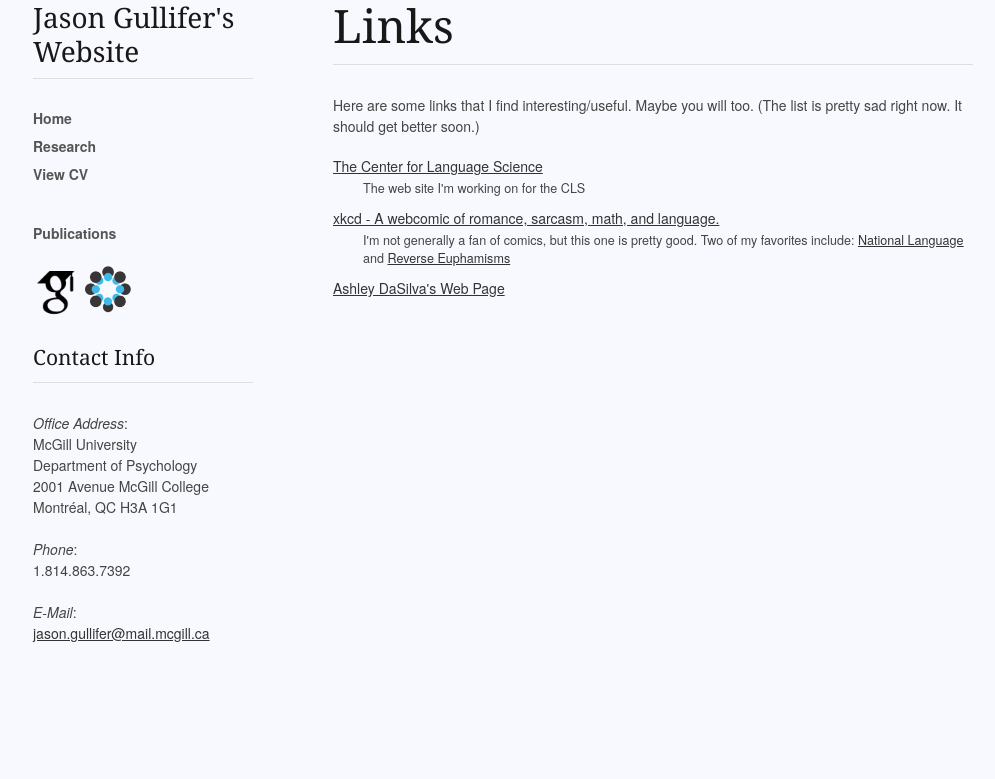
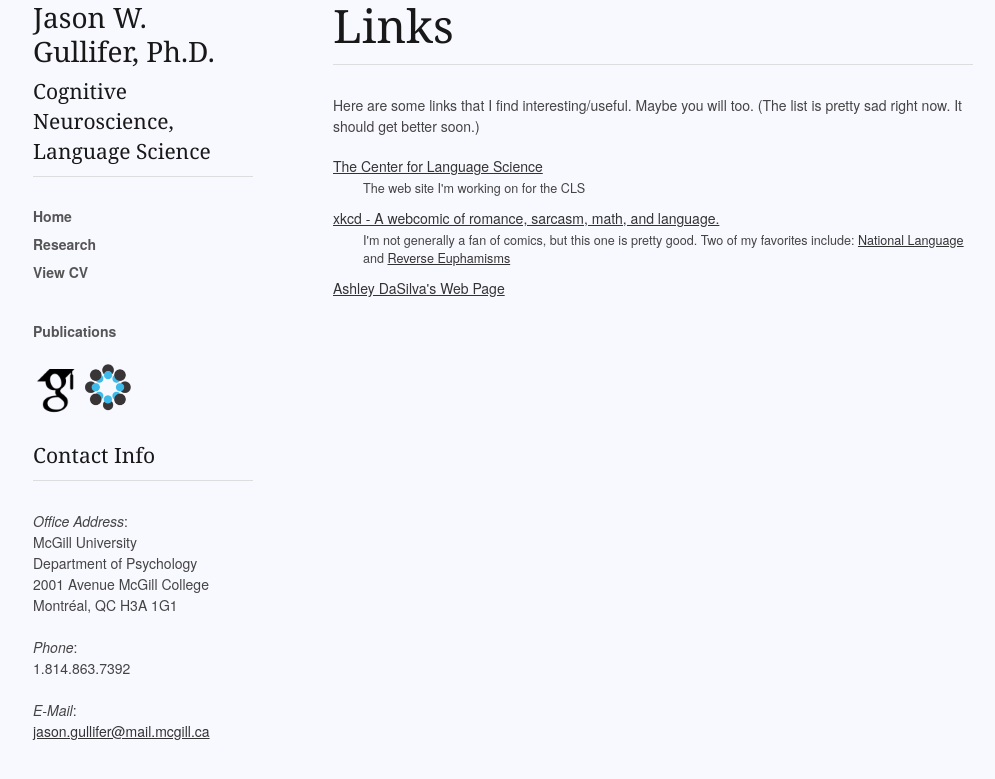
Before and after one commit to jasongullifer/jasongullifer.github.io, a Jekyll site: the page built from links.html, in a window 1280 px wide. Shown: the top 779 px of the page, without its empty margins (137-1132 px from the left). Built offline with Jekyll 4.4.1, drawn with Linux system fonts in a browser that asks for light colours; nearby versions of some CDN libraries; Markdown is read by kramdown in place of the engine named in the settings.

Commit message:
move scholar and osf icons

```diff
--- a/_layouts/default.html
+++ b/_layouts/default.html
@@ -47,7 +47,8 @@
 
   <div class="four columns sidebar">
 
-      <h3>Jason Gullifer's Website</h3>
+      <h3>Jason W. Gullifer, Ph.D.</h3>
+      <h4>Cognitive Neuroscience, Language Science</h4>
       <hr/>
 	  <nav>
 		{% include menubar.html %}
```
